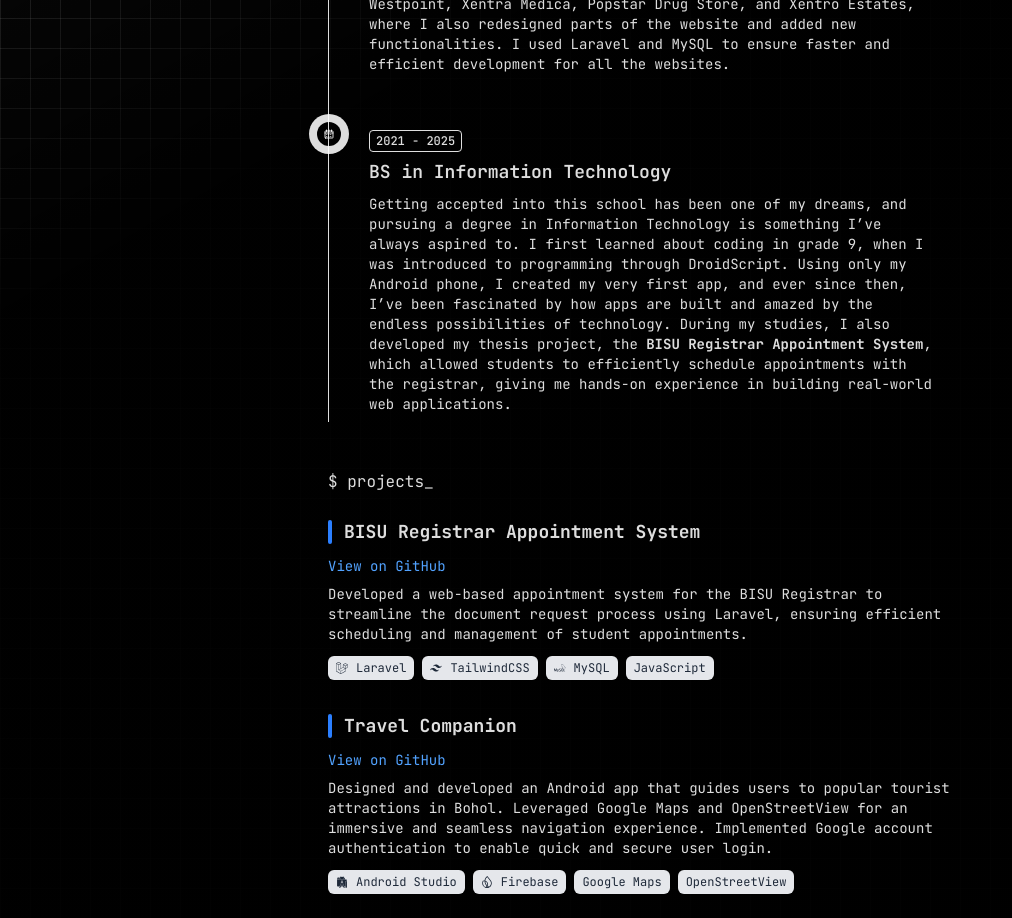
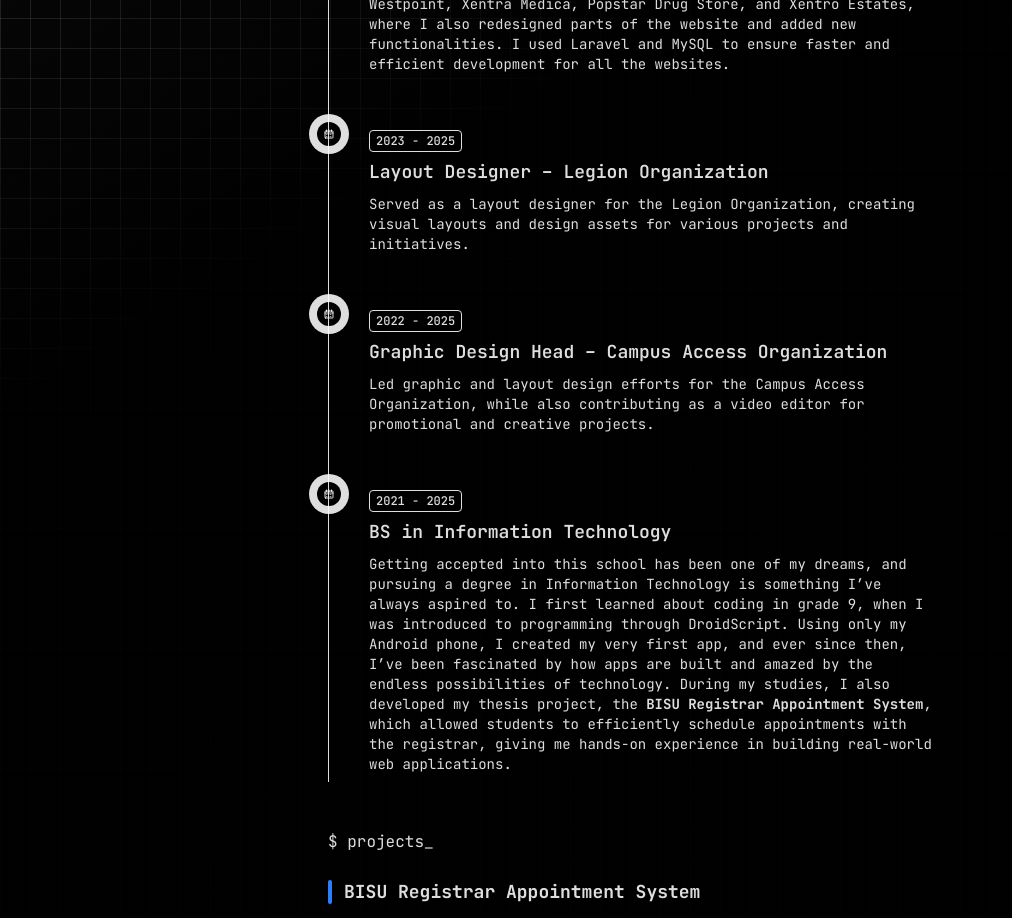
Before and after one commit to esmike03/ReactPortfolio, a React (Vite) app: page / in a window 1280 px wide. Shown: the part 1080-1998 px from the top of the page, without its empty margins (0-1012 px from the left). Built offline with nearby package versions, Linux system fonts and the light colour scheme.

Commit message:
Initial Commit

```diff
--- a/src/App.jsx
+++ b/src/App.jsx
@@ -40,12 +40,45 @@
   SiCss3,
 } from "react-icons/si";
 
-import { useState, useEffect } from "react";
+import { useState, useEffect, useRef } from "react";
 import "./App.css";
 import Cursor from "./Components/Cursor";
 import TargetBorder from "./Components/TargetBorder";
 import RandomParticles from "./Components/RandomParticle";
+function AutoPlayVideo({ src, poster }) {
+  const videoRef = useRef(null);
 
+  useEffect(() => {
+    const video = videoRef.current;
+    if (!video) return;
+
+    const observer = new IntersectionObserver(
+      ([entry]) => {
+        if (entry.isIntersecting) {
+          video.play().catch(() => {});
+        } else {
+          video.pause();
+        }
+      },
+      { threshold: 0.6 }, // play when 60% visible
+    );
+
+    observer.observe(video);
+
+    return () => observer.disconnect();
+  }, []);
+
+  return (
+    <video
+      ref={videoRef}
+      src={src}
+      poster={poster}
+      playsInline
+      controls
+      className="w-full h-full object-cover"
+    />
+  );
+}
 function getAge(birthDate) {
   const today = new Date();
   let age = today.getFullYear() - birthDate.getFullYear();
@@ -485,6 +518,80 @@
                     </div>
                   </TargetBorder>
                 </li>
+                <li class="mb-10 ms-6">
+                  <span class="absolute cursor-target flex items-center justify-center w-6 h-6 bg-brand-softer rounded-full -start-3 ring-8 ring-buffer">
+                    <svg
+                      class="w-3 h-3 text-fg-brand-strong"
+                      aria-hidden="true"
+                      xmlns="http://www.w3.org/2000/svg"
+                      width="24"
+                      height="24"
+                      fill="none"
+                      viewBox="0 0 24 24"
+                    >
+                      <path
+                        stroke="currentColor"
+                        stroke-linecap="round"
+                        stroke-linejoin="round"
+                        stroke-width="2"
+                        d="M4 10h16m-8-3V4M7 7V4m10 3V4M5 20h14a1 1 0 0 0 1-1V7a1 1 0 0 0-1-1H5a1 1 0 0 0-1 1v12a1 1 0 0 0 1 1Zm3-7h.01v.01H8V13Zm4 0h.01v.01H12V13Zm4 0h.01v.01H16V13Zm-8 4h.01v.01H8V17Zm4 0h.01v.01H12V17Zm4 0h.01v.01H16V17Z"
+                      />
+                    </svg>
+                  </span>
+
+                  <TargetBorder isDarkMode={isDarkMode}>
+                    <div className="px-2 py-2 transition-all duration-300 ease-in-out">
+                      <time class="bg-neutral-secondary-medium border border-default-medium text-heading text-xs font-medium px-1.5 py-0.5 rounded">
+                        2023 - 2025
+                      </time>
+                      <h3 className="my-2 text-lg font-semibold text-heading">
+                        Layout Designer – Legion Organization
+                      </h3>
+                      <p className="text-body">
+                        Served as a layout designer for the Legion Organization,
+                        creating visual layouts and design assets for various
+                        projects and initiatives.
+                      </p>
+                    </div>
+                  </TargetBorder>
+                </li>
+                <li class="mb-10 ms-6">
+                  <span class="absolute cursor-target flex items-center justify-center w-6 h-6 bg-brand-softer rounded-full -start-3 ring-8 ring-buffer">
+                    <svg
+                      class="w-3 h-3 text-fg-brand-strong"
+                      aria-hidden="true"
+                      xmlns="http://www.w3.org/2000/svg"
+                      width="24"
+                      height="24"
+                      fill="none"
+                      viewBox="0 0 24 24"
+                    >
+                      <path
+                        stroke="currentColor"
+                        stroke-linecap="round"
+                        stroke-linejoin="round"
+                        stroke-width="2"
+                        d="M4 10h16m-8-3V4M7 7V4m10 3V4M5 20h14a1 1 0 0 0 1-1V7a1 1 0 0 0-1-1H5a1 1 0 0 0-1 1v12a1 1 0 0 0 1 1Zm3-7h.01v.01H8V13Zm4 0h.01v.01H12V13Zm4 0h.01v.01H16V13Zm-8 4h.01v.01H8V17Zm4 0h.01v.01H12V17Zm4 0h.01v.01H16V17Z"
+                      />
+                    </svg>
+                  </span>
+
+                  <TargetBorder isDarkMode={isDarkMode}>
+                    <div className="px-2 py-2 transition-all duration-300 ease-in-out">
+                      <time class="bg-neutral-secondary-medium border border-default-medium text-heading text-xs font-medium px-1.5 py-0.5 rounded">
+                        2022 - 2025
+                      </time>
+                      <h3 className="my-2 text-lg font-semibold text-heading">
+                        Graphic Design Head – Campus Access Organization
+                      </h3>
+                      <p className="text-body">
+                        Led graphic and layout design efforts for the Campus
+                        Access Organization, while also contributing as a video
+                        editor for promotional and creative projects.
+                      </p>
+                    </div>
+                  </TargetBorder>
+                </li>
                 <li class="ms-6">
                   <span class="absolute cursor-target flex items-center justify-center w-6 h-6 bg-brand-softer rounded-full -start-3 ring-8 ring-buffer">
                     <svg
@@ -748,12 +855,7 @@
                         key={index}
                         className="bg-white dark:bg-gray-800 rounded-lg overflow-hidden shadow hover:shadow-lg transition-shadow duration-300"
                       >
-                        <video
-                          src={video.src}
-                          controls
-                          className="w-full h-full object-cover"
-                          poster={video.poster}
-                        />
+                        <AutoPlayVideo src={video.src} poster={video.poster} />
                       </div>
                     ),
                   )}
```
